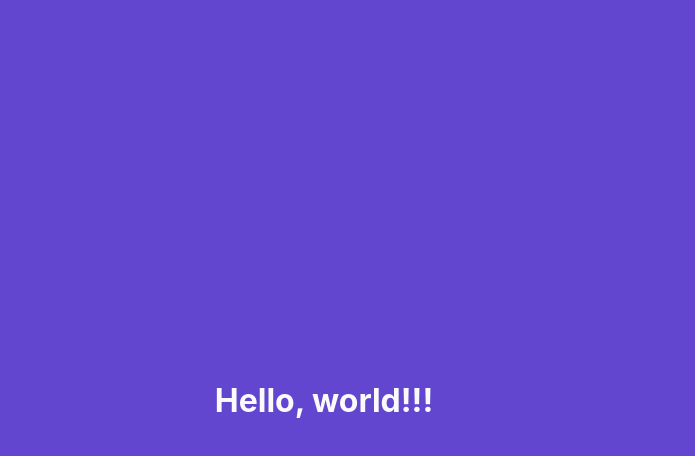
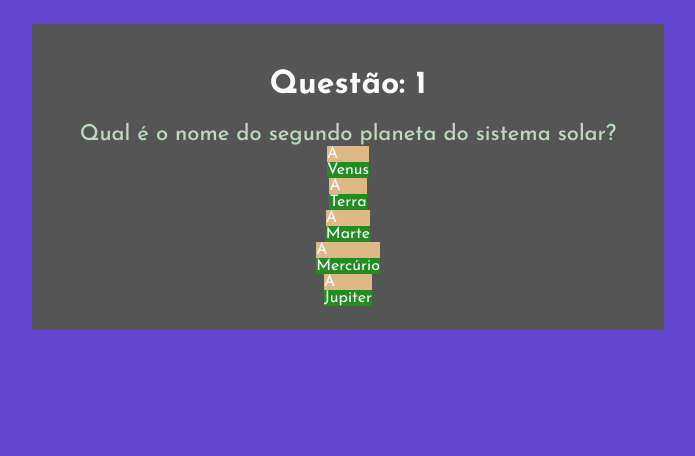
Before and after one commit to Apdo3939/quiz-next-js, a Next.js app: page / in a window 1280 px wide. Shown: the top 456 px of the page, without its empty margins (316-1011 px from the left). Built offline with nearby package versions, Linux system fonts and the light colour scheme.

Commit message:
Add components question, enunciate and answer

```diff
--- /dev/null
+++ b/components/AnswerComponent.tsx
@@ -0,0 +1,28 @@
+import AnswerModel from '../model/AnswerModel'
+import styles from '../styles/QuestionStyle.module.css'
+
+interface AnswerComponentProps {
+    value: AnswerModel
+    index: number
+    textAnswer: string
+    colorTextAnswer: string
+}
+
+export default function AnswerComponent(props: AnswerComponentProps) {
+
+    const answer = props.value
+
+    return (
+        <div className={styles.answerContainer}>
+            <div className={styles.answerContent}>
+                <div className={styles.answerFront}>
+                    <div className={styles.answerText}>{props.textAnswer}</div>
+                </div>
+                <div className={styles.answerBack}>
+                    <div className={styles.answerTextValue}>{answer.valueAnswer}</div>
+                </div>
+            </div>
+        </div>
+    )
+
+}
--- /dev/null
+++ b/components/EnunciateComponent.tsx
@@ -0,0 +1,16 @@
+import styles from '../styles/QuestionStyle.module.css'
+
+interface EnunciateComponentProps {
+    textEnunciate: string
+}
+
+
+export default function EnunciateComponent(props: EnunciateComponentProps) {
+
+    return (
+        <div className={styles.enunciateContainer}>
+            <span className={styles.enunciateText}>{props.textEnunciate}</span>
+        </div>
+    )
+
+}
--- /dev/null
+++ b/components/QuestionComponents.tsx
@@ -0,0 +1,32 @@
+import styles from '../styles/QuestionStyle.module.css'
+import QuestionModel from '../model/questionModel'
+import EnunciateComponent from './enunciateComponent'
+import AnswerComponent from './AnswerComponent'
+
+interface QuestionComponentProps {
+    value: QuestionModel
+}
+
+export default function QuestionComponent(props: QuestionComponentProps) {
+
+    const question = props.value
+
+    function renderAnswers() {
+        return question.answers.map((answer, i) => {
+            return <AnswerComponent
+                key={i}
+                value={answer}
+                index={i}
+                textAnswer= "A"
+                colorTextAnswer= "#F2C866" />
+        })
+    }
+
+    return (
+        <div className={styles.questionContainer}>
+            <h1>Questão: {question.id}</h1>
+            <EnunciateComponent textEnunciate={question.enunciate} />
+            {renderAnswers()}
+        </div>
+    )
+}
--- a/pages/index.tsx
+++ b/pages/index.tsx
@@ -1,9 +1,22 @@
 import styles from '../styles/Home.module.css'
+import QuestionComponent from "../components/QuestionComponents";
+import QuestionModel from '../model/questionModel';
+import AnswerModel from '../model/AnswerModel';
 
 export default function Home() {
+
+
+  const questionMock = new QuestionModel(1, 'Qual é o nome do segundo planeta do sistema solar?',[
+    AnswerModel.rightAnswer('Venus'),
+    AnswerModel.wrongAnswer('Terra'),
+    AnswerModel.wrongAnswer('Marte'),
+    AnswerModel.wrongAnswer('Mercúrio'),
+    AnswerModel.wrongAnswer('Jupiter'),
+  ])
+
   return (
-    <div className={styles.container}>
-      <h1>Hello, world!!!</h1>
+    <div className={styles.homeContainer} >
+      <QuestionComponent value={questionMock} />
     </div>
   )
 }
--- a/styles/Home.module.css
+++ b/styles/Home.module.css
@@ -1,123 +1,13 @@
-.container {
-  min-height: 100vh;
-  padding: 0 0.5rem;
-  display: flex;
-  flex-direction: column;
-  justify-content: center;
-  align-items: center;
-  height: 100vh;
-  background: #6246d0;
-  color: #fafafa;
+.homeContainer {
+    display  : flex;
+    flex-direction: row;
+    align-self: center;
+    align-items: center;
+    justify-content: center;
+    background: #555;
+    margin: 24px;
+    max-width: 1200px;
+    width    : 100%;
+    max-height: 800px;
+    height: 100%;
 }
-
-.main {
-  padding: 5rem 0;
-  flex: 1;
-  display: flex;
-  flex-direction: column;
-  justify-content: center;
-  align-items: center;
-}
-
-.footer {
-  width: 100%;
-  height: 100px;
-  border-top: 1px solid #eaeaea;
-  display: flex;
-  justify-content: center;
-  align-items: center;
-}
-
-.footer a {
-  display: flex;
-  justify-content: center;
-  align-items: center;
-  flex-grow: 1;
-}
-
-.title a {
-  color: #0070f3;
-  text-decoration: none;
-}
-
-.title a:hover,
-.title a:focus,
-.title a:active {
-  text-decoration: underline;
-}
-
-.title {
-  margin: 0;
-  line-height: 1.15;
-  font-size: 4rem;
-}
-
-.title,
-.description {
-  text-align: center;
-}
-
-.description {
-  line-height: 1.5;
-  font-size: 1.5rem;
-}
-
-.code {
-  background: #fafafa;
-  border-radius: 5px;
-  padding: 0.75rem;
-  font-size: 1.1rem;
-  font-family: Menlo, Monaco, Lucida Console, Liberation Mono, DejaVu Sans Mono,
-    Bitstream Vera Sans Mono, Courier New, monospace;
-}
-
-.grid {
-  display: flex;
-  align-items: center;
-  justify-content: center;
-  flex-wrap: wrap;
-  max-width: 800px;
-  margin-top: 3rem;
-}
-
-.card {
-  margin: 1rem;
-  padding: 1.5rem;
-  text-align: left;
-  color: inherit;
-  text-decoration: none;
-  border: 1px solid #eaeaea;
-  border-radius: 10px;
-  transition: color 0.15s ease, border-color 0.15s ease;
-  width: 45%;
-}
-
-.card:hover,
-.card:focus,
-.card:active {
-  color: #0070f3;
-  border-color: #0070f3;
-}
-
-.card h2 {
-  margin: 0 0 1rem 0;
-  font-size: 1.5rem;
-}
-
-.card p {
-  margin: 0;
-  font-size: 1.25rem;
-  line-height: 1.5;
-}
-
-.logo {
-  height: 1em;
-  margin-left: 0.5rem;
-}
-
-@media (max-width: 600px) {
-  .grid {
-    width: 100%;
-    flex-direction: column;
-  }
-}
--- /dev/null
+++ b/styles/QuestionStyle.module.css
@@ -0,0 +1,50 @@
+/*Question*/
+.questionContainer {
+    display        : flex;
+    flex-direction : column;
+    padding        : 24px;
+    align-items    : center;
+    justify-content: center;
+}
+
+/*Enunciate*/
+.enunciateContainer {
+    display: flex;
+    flex-direction: row;
+}
+
+.enunciateText {
+    font-size  : 22px;
+    font-weight: 500;
+    color      : rgb(188, 218, 188);
+}
+
+/*Answer*/
+.answerContainer {
+    display        : flex;
+    flex-direction : column;
+    align-items    : center;
+    justify-content: space-around;
+}
+
+.answerContent {
+    display: inline;
+}
+
+.answerFront {
+    background-color: burlywood;
+}
+
+.answerBack {
+    background-color: forestgreen;
+}
+
+.answerText {
+    font-size  : 16px;
+    font-weight: 400;
+}
+
+.answerTextValue {
+    font-size  : 16px;
+    font-weight: 400;
+}
--- a/styles/globals.css
+++ b/styles/globals.css
@@ -1,16 +1,22 @@
+@import url('https://fonts.googleapis.com/css2?family=Josefin+Sans:wght@300;400;500;700&display=swap');
+
 html,
 body {
-  padding: 0;
-  margin: 0;
-  font-family: -apple-system, BlinkMacSystemFont, Segoe UI, Roboto, Oxygen,
-    Ubuntu, Cantarell, Fira Sans, Droid Sans, Helvetica Neue, sans-serif;
+  padding   : 0;
+  margin    : 0;
+  background: #6246d0;
+  color     : #fafafa;
+  display   : flex;
+  align-items: center;
+  justify-content: center;
 }
 
 a {
-  color: inherit;
+  color          : inherit;
   text-decoration: none;
 }
 
 * {
-  box-sizing: border-box;
+  box-sizing : border-box;
+  font-family: 'Josefin Sans', sans-serif;
 }
```
